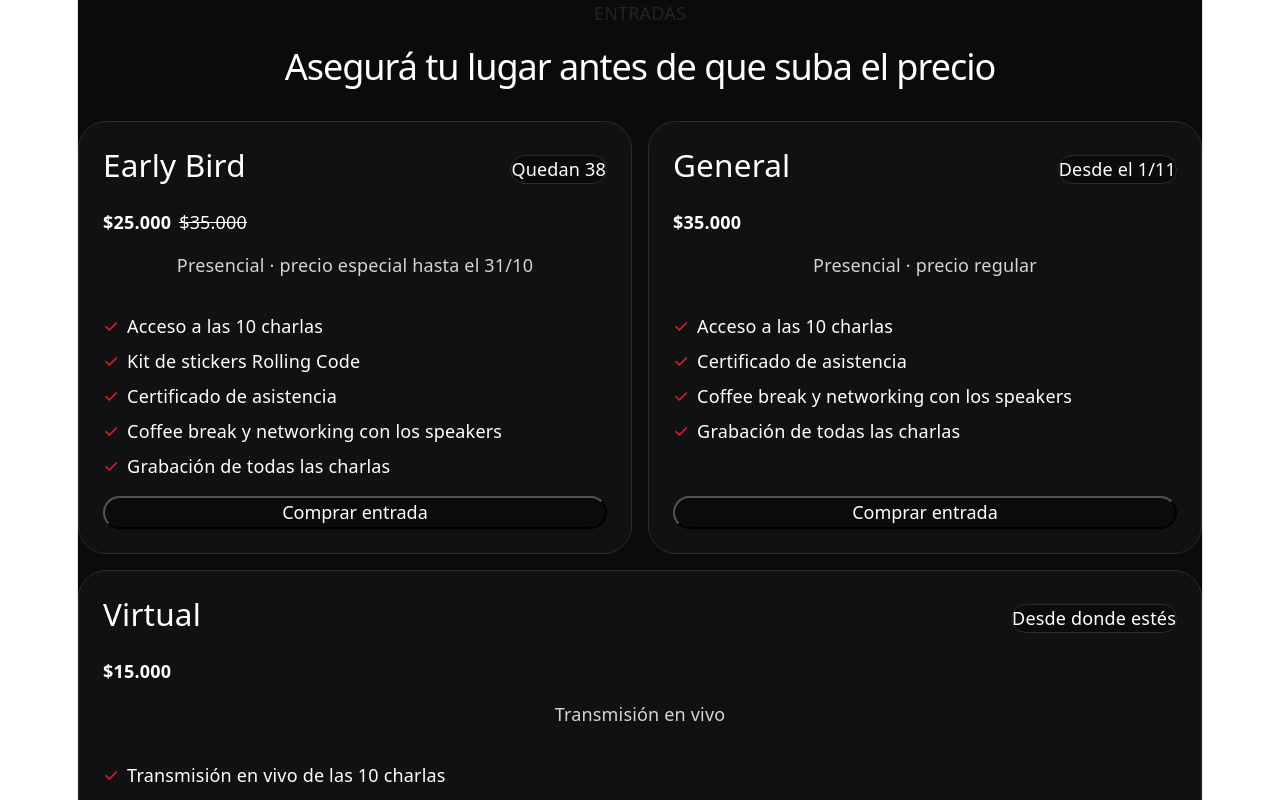
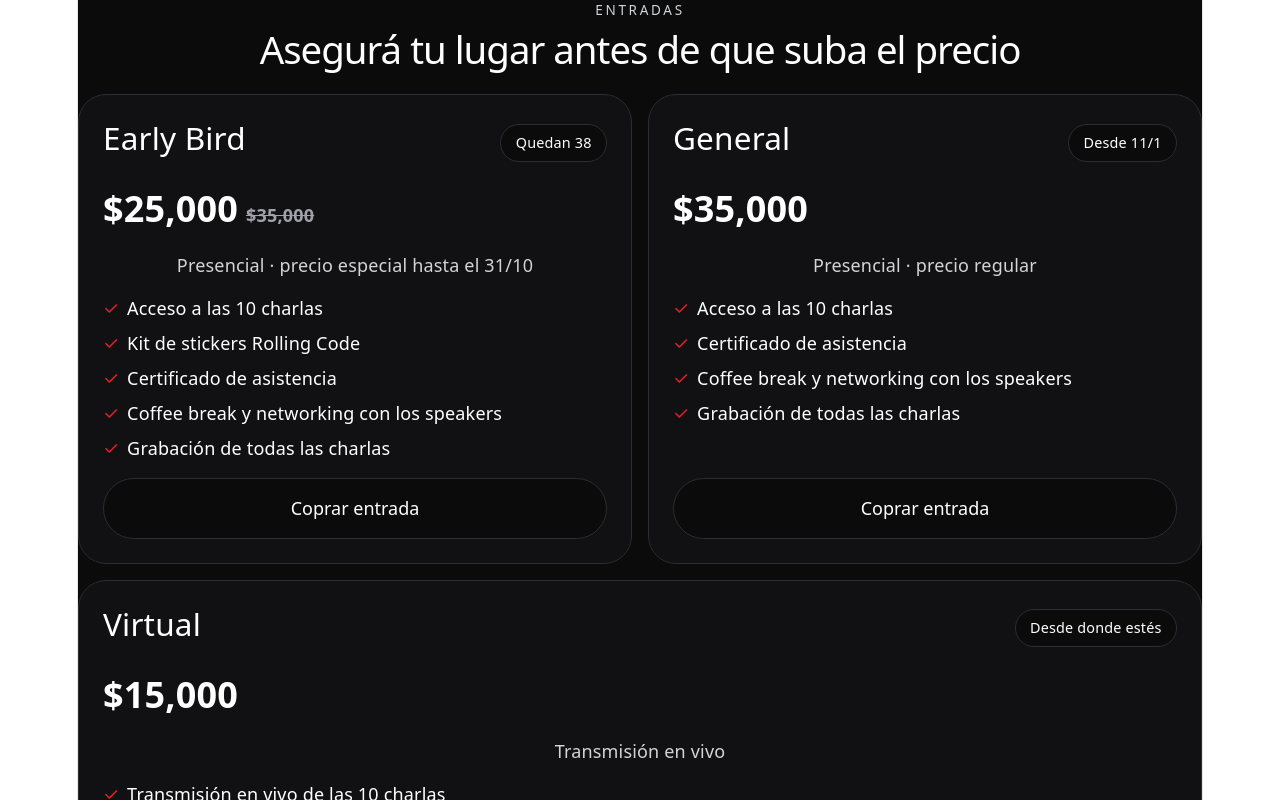
Before and after one commit to francobpascual/Page_Rolling_Code, a React (Vite) app: page / in a window 1280 px wide. Shown: the top 800 px of the page. Built offline with nearby package versions, Linux system fonts and the light colour scheme.

Commit message:
feat:Language correction for classes

```diff
--- a/src/App.tsx
+++ b/src/App.tsx
@@ -1,14 +1,12 @@
-import './App.css'
-import Entradas from './components/entradas/Entradas'
+import './App.css';
+import Tickets from './components/tickets/Tickets';
 
 function App() {
-
   return (
     <>
-     <Entradas />
-
+      <Tickets />
     </>
-  )
+  );
 }
 
-export default App
+export default App;
--- a/src/components/entradas/Entradas.css
+++ /dev/null
@@ -1,134 +0,0 @@
-.entradas {
-  display: flex;
-  flex-direction: column;
-  gap: 24px;
-  background-color: #0b0b0c;
-}
-
-.promocion {
-  display: grid;
-  grid-template-columns: 1fr auto 1fr;
-  align-items: center;
-  gap: 24px;
-  padding: 24px;
-}
-
-.disponibilidad {
-  min-width: 0;
-}
-
-.disponibilidad-textos {
-  display: flex;
-  justify-content: space-between;
-  gap: 12px;
-}
-
-.disponibilidad progress {
-  width: 100%;
-}
-
-.entradas-grilla {
-  display: grid;
-  grid-template-columns: repeat(2, minmax(0, 1fr));
-  gap: 16px;
-}
-
-.entrada-card {
-  display: flex;
-  flex-direction: column;
-  gap: 16px;
-  padding: 24px;
-  background-color: #111113;
-  border-radius: 28px;
-  border: solid 1px #2c2c31;
-}
-
-.entrada-card-encabezado {
-  display: flex;
-  justify-content: space-between;
-  align-items: center;
-  gap: 12px;
-}
-
-.entrada-precios {
-  display: flex;
-  align-items: baseline;
-  flex-wrap: wrap;
-  gap: 8px;
-  color: #ffffff;
-}
-
-.entrada-beneficios {
-  display: flex;
-  flex-direction: column;
-  gap: 8px;
-  list-style: none;
-  padding: 0;
-  margin: 0;
-  color:  #ffffff;
-}
-
-.entrada-beneficios li {
-  display: flex;
-  align-items: baseline;
-  gap: 8px;
-}
-
-.entrada-boton {
-  width: 100%;
-  margin-top: auto;
-  background-color:#0b0b0c ;
-  color: #ffffff;
-  border-radius: 32px;
-}
-
-.entrada-card--virtual {
-  grid-column: 1 / -1;
-}
-
-@media (max-width: 767px) {
-  .promocion,
-  .entradas-grilla {
-    grid-template-columns: 1fr;
-  }
-}
-
-.h3{
-  color: #ffffff;
-
-}
-
-.titulo-entrada {
-  color: #ffffff;
-
-
-}
-#titulo-entradas {
-  color: #ffffff;
-
-}
-
-.entrada-etiqueta{
-background-color: #0b0b0c;
-border-radius: 32px;
-color: #ffffff;
-border: solid 1px #2c2c31;
-
-}
-.entrada-descripcion{
-  color: #d4d4d8;
-}
-.tilde{
-  color: #e0202a;
-}
-
-.entrada-card:hover {
-  background: red;
-}
-.entrada-card:hover .tilde {
-  color: #ffffff;
-}
-.entrada-card:hover .entrada-boton {
-  background: #ffffff;
-  color: black;
-}
--- a/src/components/entradas/Entradas.tsx
+++ /dev/null
@@ -1,98 +0,0 @@
-import "./Entradas.css";
-
-const entradas = [
-  {
-    id: "early",
-    nombre: "Early Bird",
-    etiqueta: "Quedan 38",
-    precio: "$25.000",
-    precioAnterior: "$35.000",
-    descripcion: "Presencial · precio especial hasta el 31/10",
-    beneficios: [
-      "Acceso a las 10 charlas",
-      "Kit de stickers Rolling Code",
-      "Certificado de asistencia",
-      "Coffee break y networking con los speakers",
-      "Grabación de todas las charlas",
-    ],
-  },
-  {
-    id: "general",
-    nombre: "General",
-    etiqueta: "Desde el 1/11",
-    precio: "$35.000",
-    descripcion: "Presencial · precio regular",
-    beneficios: [
-      "Acceso a las 10 charlas",
-      "Certificado de asistencia",
-      "Coffee break y networking con los speakers",
-      "Grabación de todas las charlas",
-    ],
-  },
-  {
-    id: "virtual",
-    nombre: "Virtual",
-    etiqueta: "Desde donde estés",
-    precio: "$15.000",
-    descripcion: "Transmisión en vivo",
-    beneficios: [
-      "Transmisión en vivo de las 10 charlas",
-      "Chat para hacer preguntas a los speakers",
-      "Certificado de asistencia",
-      "Grabación disponible por 30 días",
-    ],
-  },
-];
-
- function Entradas() {
-  return (
-    <section className="entradas" >
-      <header className="entradas-encabezado">
-        <p>ENTRADAS</p>
-        <h2 id="titulo-entradas">
-          Asegurá tu lugar antes de que suba el precio
-        </h2>
-      </header>
-
-      <div className="entradas-grilla">
-        {entradas.map((entrada) => (
-          <article
-            key={entrada.id}
-            className={`entrada-card entrada-card--${entrada.id}`}
-          >
-            <header className="entrada-card-encabezado">
-              <h3 className="titulo-entrada">{entrada.nombre}</h3>
-              <span className="entrada-etiqueta">
-                {entrada.etiqueta}
-              </span>
-            </header>
-
-            <div className="entrada-precios">
-              <strong>{entrada.precio}</strong>
-
-              {entrada.precioAnterior && (
-                <del>{entrada.precioAnterior}</del>
-              )}
-            </div>
-
-            <p className="entrada-descripcion">{entrada.descripcion}</p>
-
-            <ul className="entrada-beneficios">
-              {entrada.beneficios.map((beneficio) => (
-                <li key={beneficio}>
-                  <span className="tilde" aria-hidden="true">✓</span>
-                  {beneficio}
-                </li>
-              ))}
-            </ul>
-            <button type="button" className="entrada-boton">
-              Comprar entrada
-            </button>
-          </article>
-        ))}
-      </div>
-    </section>
-  );
-}
-
-export default Entradas ;
--- /dev/null
+++ b/src/components/tickets/Tickets.css
@@ -0,0 +1,151 @@
+.tickets {
+  display: flex;
+  flex-direction: column;
+  gap: 24px;
+  background-color: #0b0b0c;
+  color: #ffffff;
+}
+
+.tickets-header {
+  display: flex;
+  flex-direction: column;
+  gap: 8px;
+}
+
+.tickets-header p {
+  margin: 0;
+  font-size: 0.75rem;
+  letter-spacing: 0.2em;
+  color: #d1d5db;
+}
+
+.tickets-grid {
+  display: grid;
+  grid-template-columns: repeat(2, minmax(0, 1fr));
+  gap: 16px;
+}
+
+.ticket-card {
+  display: flex;
+  flex-direction: column;
+  gap: 16px;
+  padding: 24px;
+  background-color: #111113;
+  border-radius: 28px;
+  border: 1px solid #2c2c31;
+  transition: transform 0.2s ease, border-color 0.2s ease, background-color 0.2s ease;
+}
+
+.ticket-card:hover {
+  background-color: #1a1a1d;
+  border-color: #6c63ff;
+  transform: translateY(-2px);
+}
+
+.ticket-card-header {
+  display: flex;
+  justify-content: space-between;
+  align-items: center;
+  gap: 12px;
+}
+
+.ticket-prices {
+  display: flex;
+  align-items: baseline;
+  flex-wrap: wrap;
+  gap: 8px;
+  font-size: 2rem;
+  font-weight: 700;
+  color: #ffffff;
+}
+
+.ticket-prices del {
+  font-size: 1rem;
+  color: #a1a1aa;
+}
+
+.ticket-benefits {
+  display: flex;
+  flex-direction: column;
+  gap: 8px;
+  list-style: none;
+  padding: 0;
+  margin: 0;
+  color: #ffffff;
+}
+
+.ticket-benefits li {
+  display: flex;
+  align-items: baseline;
+  gap: 8px;
+}
+
+.ticket-button {
+  width: 100%;
+  margin-top: auto;
+  background-color: #0b0b0c;
+  color: #ffffff;
+  border: 1px solid #2c2c31;
+  border-radius: 32px;
+  padding: 0.875rem 1.25rem;
+  cursor: pointer;
+  transition: background-color 0.2s ease, color 0.2s ease, border-color 0.2s ease;
+}
+
+.ticket-card--virtual {
+  grid-column: 1 / -1;
+}
+
+.ticket-name,
+#tickets-title {
+  color: #ffffff;
+}
+
+#tickets-title {
+  margin: 0;
+  font-size: clamp(2rem, 3vw, 3rem);
+  line-height: 1.1;
+}
+
+.ticket-badge {
+  background-color: #0b0b0c;
+  border-radius: 32px;
+  color: #ffffff;
+  border: 1px solid #2c2c31;
+  padding: 0.4rem 0.8rem;
+  font-size: 0.8rem;
+  white-space: nowrap;
+}
+
+.ticket-description {
+  margin: 0;
+  color: #d4d4d8;
+}
+
+.checkmark {
+  color: #e0202a;
+}
+
+.ticket-card:hover .checkmark {
+  color: #ffffff;
+}
+
+.ticket-card:hover .ticket-button {
+  background: #ffffff;
+  color: #111113;
+  border-color: #ffffff;
+}
+.ticket-card:hover{
+  background-color: #a50d14;
+
+}
+
+@media (max-width: 767px) {
+  .tickets-grid {
+    grid-template-columns: 1fr;
+  }
+
+  .ticket-card--virtual {
+    grid-column: auto;
+  }
+}
--- /dev/null
+++ b/src/components/tickets/Tickets.tsx
@@ -0,0 +1,95 @@
+import "./Tickets.css";
+
+const tickets = [
+  {
+    id: "early",
+    name: "Early Bird",
+    badge: "Quedan 38",
+    price: "$25,000",
+    previousPrice: "$35,000",
+    description: "Presencial · precio especial hasta el 31/10",
+    benefits: [
+      "Acceso a las 10 charlas",
+      "Kit de stickers Rolling Code",
+      "Certificado de asistencia",
+      "Coffee break y networking con los speakers",
+      "Grabación de todas las charlas",
+    ],
+  },
+  {
+    id: "general",
+    name: "General",
+    badge: "Desde 11/1",
+    price: "$35,000",
+    description: "Presencial · precio regular",
+    benefits: [
+      "Acceso a las 10 charlas",
+      "Certificado de asistencia",
+      "Coffee break y networking con los speakers",
+      "Grabación de todas las charlas",
+    ],
+  },
+  {
+    id: "virtual",
+    name: "Virtual",
+    badge: "Desde donde estés",
+    price: "$15,000",
+    description: "Transmisión en vivo",
+    benefits: [
+      "Transmisión en vivo de las 10 charlas",
+      "Chat para hacer preguntas a los speakers",
+      "Certificado de asistencia",
+      "Grabación disponible por 30 días",
+    ],
+  },
+];
+
+function Tickets() {
+  return (
+    <section className="tickets">
+      <header className="tickets-header">
+        <p>ENTRADAS</p>
+        <h2 id="tickets-title">Asegurá tu lugar antes de que suba el precio</h2>
+      </header>
+
+      <div className="tickets-grid">
+        {tickets.map((ticket) => (
+          <article
+            key={ticket.id}
+            className={`ticket-card ticket-card--${ticket.id}`}
+          >
+            <header className="ticket-card-header">
+              <h3 className="ticket-name">{ticket.name}</h3>
+              <span className="ticket-badge">{ticket.badge}</span>
+            </header>
+
+            <div className="ticket-prices">
+              <strong>{ticket.price}</strong>
+
+              {ticket.previousPrice && <del>{ticket.previousPrice}</del>}
+            </div>
+
+            <p className="ticket-description">{ticket.description}</p>
+
+            <ul className="ticket-benefits">
+              {ticket.benefits.map((benefit) => (
+                <li key={benefit}>
+                  <span className="checkmark" aria-hidden="true">
+                    ✓
+                  </span>
+                  {benefit}
+                </li>
+              ))}
+            </ul>
+
+            <button type="button" className="ticket-button">
+              Coprar entrada
+            </button>
+          </article>
+        ))}
+      </div>
+    </section>
+  );
+}
+
+export default Tickets;
```
